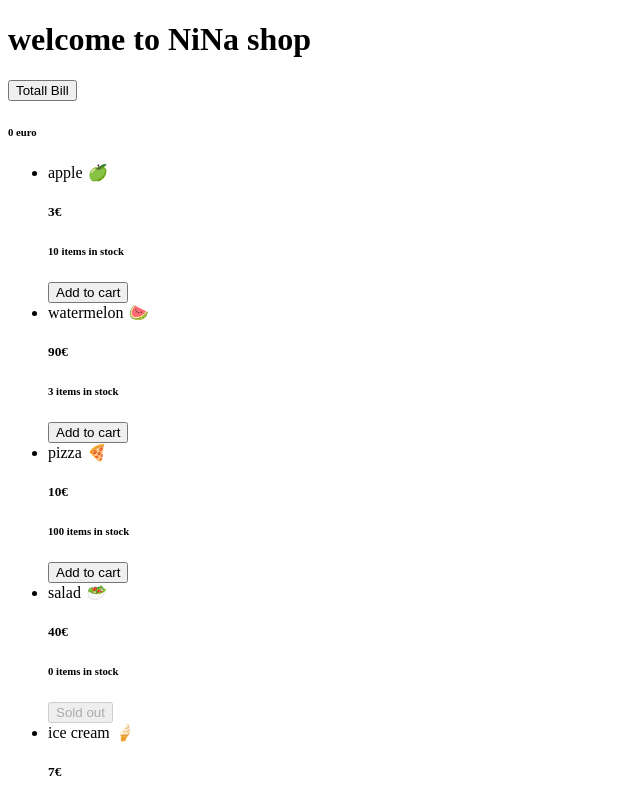
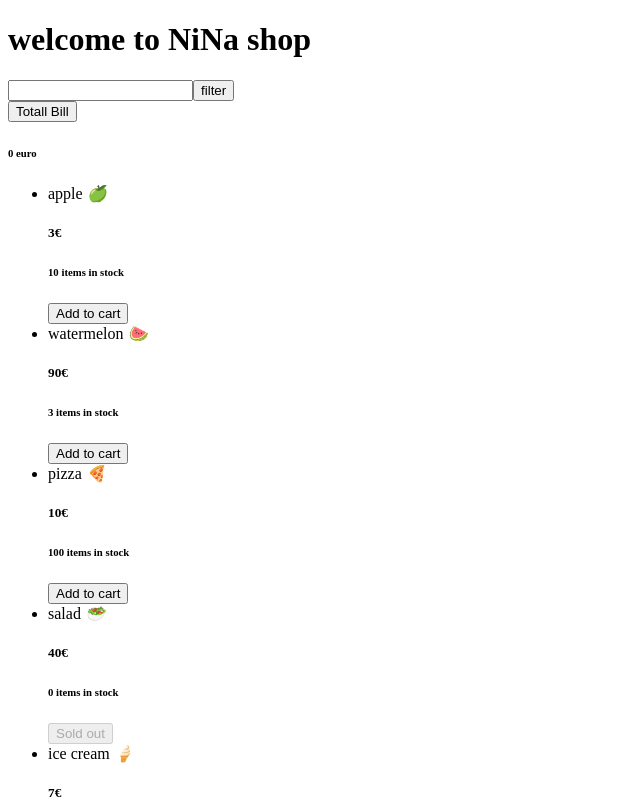
Before and after one commit to MerKhadraoui/online-shop, a React (Create React App) app: page / in a window 1280 px wide. Shown: the top 800 px of the page, without its empty margins (0-640 px from the left). Built offline with nearby package versions, Linux system fonts and the light colour scheme.

Commit message:
use context hook

```diff
--- a/src/App.js
+++ b/src/App.js
@@ -3,10 +3,24 @@ import PorductList from "./components/ProsectList";
 import { Store, storContext } from "./context";
 
 function App() {
+  const [userInput, setUserInput] = useState("");
+  // const [filteredData, setFilteredData] = useState([]);
+  const changeHandle = (e) => {
+    setUserInput(e.target.value);
+  };
+  const handleSubmit = (e) => {
+    e.preventDefault();
+    Store.lookUp(userInput);
+  };
+  // console.log(filteredData);
   return (
     <storContext.Provider value={Store}>
       <h1>welcome to NiNa shop</h1>
-      <PorductList />
+      <form onSubmit={handleSubmit}>
+        <input type="text" onChange={changeHandle} value={userInput} />
+        <input type="submit" value="filter" />
+      </form>
+      <PorductList data={Store.lookUp(userInput)} />
     </storContext.Provider>
   );
 }
--- a/src/context/index.js
+++ b/src/context/index.js
@@ -7,6 +7,14 @@ const Store = {
     return this.cart.reduce((acc, cur) => acc + cur.price, 0);
   },
   addToCart: (item) => Store.cart.push(item),
+  lookUp: (str) => {
+    let userText = str.toLocaleLowerCase().trim();
+    let newArrLength = userText.length;
+    return Store.data.filter((item) => {
+      const slicedProductName = item.productName.slice(0, newArrLength);
+      return slicedProductName === userText;
+    });
+  },
 };
 const storContext = React.createContext(Store);
 export { Store, storContext };
```
